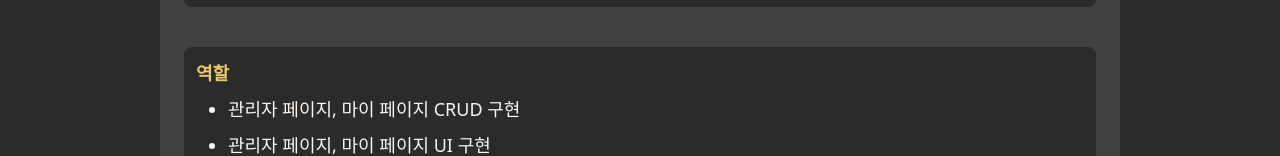
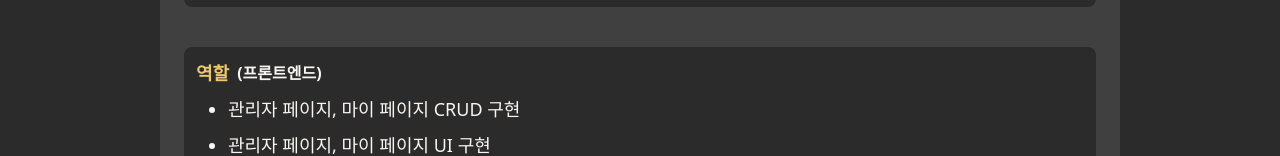
Before and after one commit to kyhui1115/portfolio, a React (Create React App) app: page /project/1 in a window 1280 px wide. Shown: the part 221-377 px from the top of the page. Built offline with nearby package versions, Linux system fonts and the light colour scheme.

Commit message:
design: 프로젝트 상세 페이지 목차 수정

```diff
--- a/src/components/projectDetail/Main.tsx
+++ b/src/components/projectDetail/Main.tsx
@@ -13,7 +13,10 @@ interface propTypes {
 export default function Main({ devs, role }: propTypes) {
   return (
     <div className="flex flex-col w-full px-3 py-3 mt-10 overflow-y-scroll bg-gray-500 rounded-lg h-136">
-      <span className="mb-2 text-lg font-bold text-yellow-100">역할</span>
+      <div className="flex items-center mb-2">
+        <span className="text-lg font-bold text-yellow-100">역할</span>
+        <span className="ml-2 font-semibold text-beige-100">(프론트엔드)</span>
+      </div>
       <div className="mb-10 text-lg text-beige-100">
         <ul className="ml-8 whitespace-pre-wrap list-disc">{role.body}</ul>
       </div>
```
